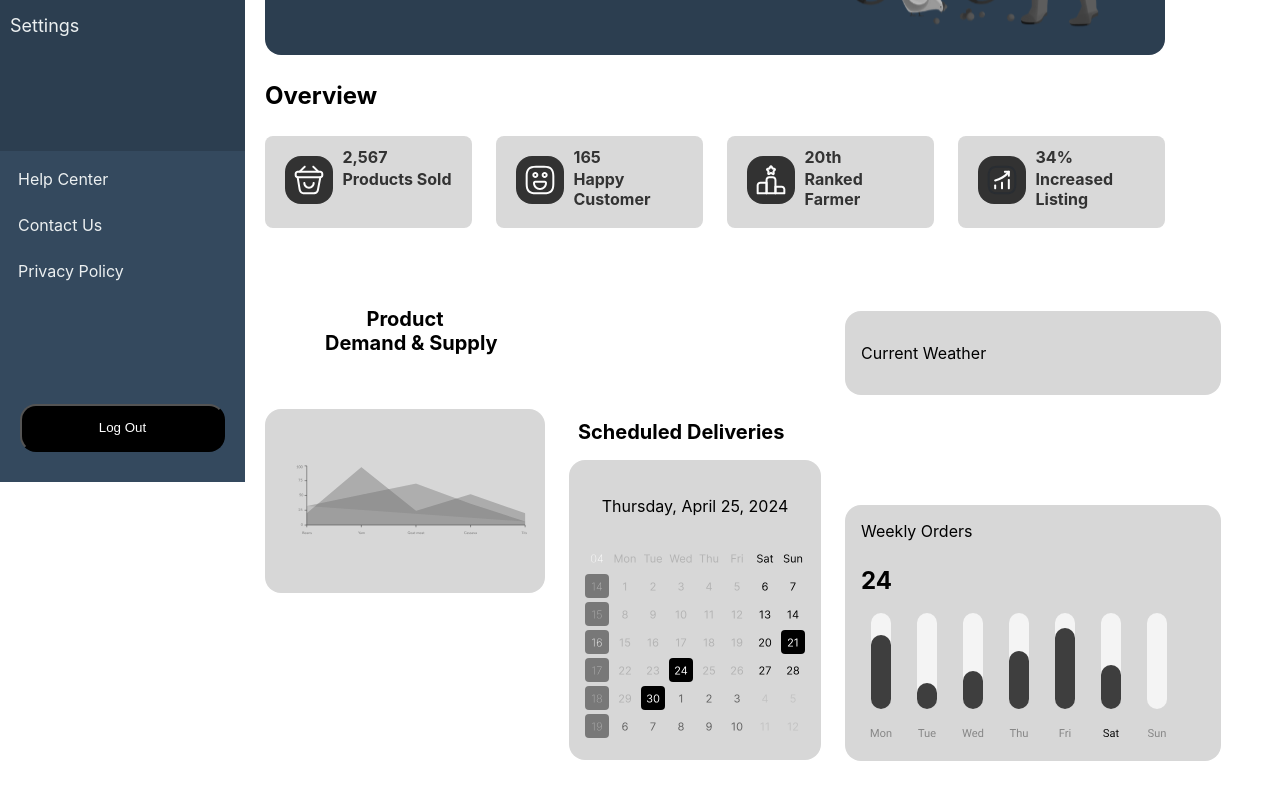
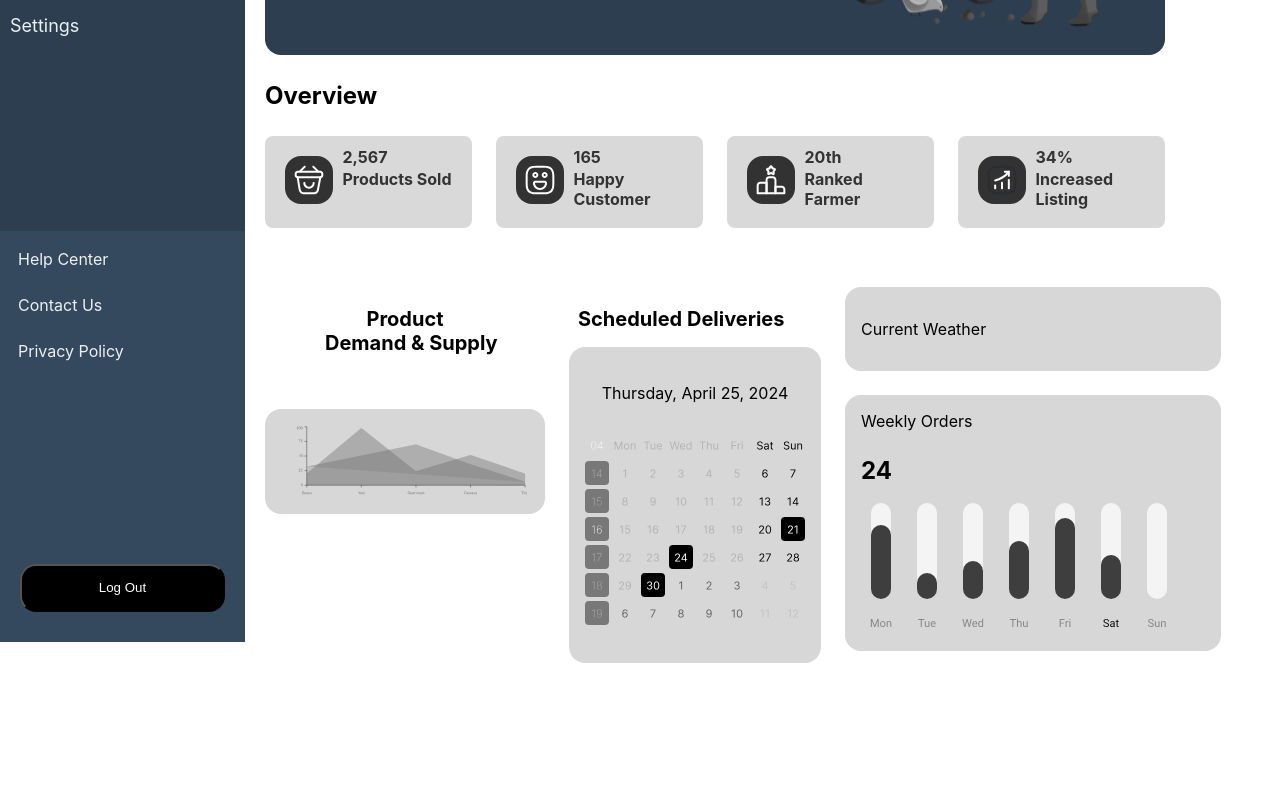
Before and after one commit to temidayobelloh/Agri_Swift, a React (Create React App) app: page /dashboard in a window 1280 px wide. Shown: the part 362-1162 px from the top of the page. After the commit the page ends 1045 px from the top, so only its background shows below. Built offline with nearby package versions, Linux system fonts and the light colour scheme.

Commit message:
worked on the settings page

```diff
--- a/src/Components/Dashboard-Figure/dashboard-figure.css
+++ b/src/Components/Dashboard-Figure/dashboard-figure.css
@@ -4,6 +4,7 @@
   justify-content: space-between;
   max-width: 1080px;
   margin: 0 auto;
+  margin-top: 0;
 }
 
 .dashboard-figure-title {
@@ -19,10 +20,9 @@
 }
 
 .dashboard-figure-two {
-  display: flex;
-  flex-wrap: wrap;
   max-width: 436px;
-  height: 152px;
+  max-height: 436px;
+  height: auto;
   background-color: #D7D7D7;
   border-radius: 16px;
   padding: 16px 18px;
@@ -39,27 +39,25 @@
 }
 
 .fig-three-title {
-  width: 186px;
+  max-width: 186px;
   height: 24px;
-  margin-top: 133px;
   margin-bottom: 16px;
   line-height: 24px;
   font-weight: bold;
   font-size: 20px !important;
   white-space: nowrap;
   margin-left: 33px;
-  margin-top: 133px;
   text-align: center;
 }
 
 .dashboard-figure-three {
   max-width: 252px;
-  height: 260px;
+  max-height: 436px;
+  height: auto;
   background-color: #D7D7D7;
   text-align: center;
   border-radius: 16px;
   align-items: center;
-  margin-bottom: 20px;
   margin-left: 24px;
   padding: 20px 16px 20px 16px;
 }
@@ -67,13 +65,11 @@
 .calendar-image {
   width: 220px;
   height: 220px;
-  margin-bottom: 20px;
   padding: 0;
 }
 
 .fig-four-and-five-wrapper {
   max-width: 344px;
-  margin-top: 24px;
   height: 128px;
 }
 
@@ -88,14 +84,10 @@
   margin-left: 24px;
 }
 
-.dashboard-figure-five {
-  margin-top: 110px;
-}
-
 .figure-five-title {
-  font-size: 24px; /* corrected the missing unit */
+  max-width: 209px;
+  font-size: 24px;
   font-weight: bold;
   line-height: 32px;
-  width: 209px;
   margin-bottom: 16px;
 }
--- a/src/Components/Pages/Settings/settings.css
+++ b/src/Components/Pages/Settings/settings.css
@@ -1,16 +1,27 @@
 .settings-layout {
   display: block;
-  max-height: 844px;
-  margin-top: 40px;
+  max-height: 436px; /* Limiting the max height */
+  margin-top: 2px;
+  margin-left: 9px;
 }
-
+.heading{
+  margin-bottom: 20px;
+  margin-left: 10px;
+}
+.sub-heading{
+  margin-left: 52px;
+}
 .layout-one {
   width: 368px;
   height: 156px;
-  padding: 24px 0px 0px 0px;
-  padding: 24px;
+  padding: 15px;
+  border-radius: 16px;
+  background-color: #F0F0F0;
+  color: black;
   margin-top: 16px;
-  border-radius: 16px;
-  background-color: #67819b;
-  color: white;
 }
+.users{
+  margin-left: 7 px;
+  width: 40px;
+  min-height: 40px;
+}
--- a/src/Components/Pages/Settings/settings.jsx
+++ b/src/Components/Pages/Settings/settings.jsx
@@ -1,5 +1,6 @@
 import React from 'react';
 import './settings.css';
+import user from '../../assets/user-icon.svg';
 
 const Settings = () => {
   return (
@@ -21,12 +22,11 @@ const Settings = () => {
         </div>
       </div>
       <div className='settings-layout'>
-        <div className='layout-one'> <img alt="icon"/> <b>Account</b><p>Account setting for personalization options for a tailored experience</p></div>
-        <div className='layout-one'> <img alt="icon"/> <b>Notification</b><p>Account setting for personalization options for a tailored experience</p></div>
-        <div className='layout-one'> <img alt="icon"/> <b>General</b><p>Account setting for personalization options for a tailored experience</p></div>
-        <div className='layout-one'> <img alt="icon"/> <b>Accesibility</b><p>Account setting for personalization options for a tailored experience</p></div>
-        <div className='layout-one'> <img alt="icon"/> <b>Help & Support</b><p>Account setting for personalization options for a tailored experience</p></div>
-        </div>
+        <div className='layout-one'> <img className='users' src={user} alt="icon"/> <b className='heading'>Account</b><p className='sub-heading'>Account setting for personalization options for a tailored experience</p></div>
+        <div className='layout-one'> <img className='users' src={user} alt="icon"/> <b className='heading'>Notification</b><p className='sub-heading'>Account setting for personalization options for a tailored experience</p></div>
+        <div className='layout-one'> <img className='users' src={user} alt="icon"/> <b className='heading'>General</b><p className='sub-heading'>Account setting for personalization options for a tailored experience</p></div>
+        <div className='layout-one'> <img className='users' src={user} alt="icon"/> <b className='heading'>Accesibility</b><p className='sub-heading'>Account setting for personalization options for a tailored experience</p></div>
+      </div>
     </div>
   );
 }
--- a/src/Components/Pages/UserDashboard/user-dashboard.css
+++ b/src/Components/Pages/UserDashboard/user-dashboard.css
@@ -33,7 +33,7 @@
     list-style: none;
     padding: 0;
     margin: 0;
-    margin-bottom: 105px;
+    margin-bottom: 185px;
   }
 
   .sidebar li {
@@ -63,7 +63,6 @@
   .content {
     flex: 1;
     padding: 20px;
-    overflow-y: auto; /* Enable vertical scrolling if content exceeds height */
   }
 
   /* Dashboard footer styles */
@@ -74,6 +73,7 @@
     margin-top: 50px;
     padding: 10px;
     margin-left: 0px;
+    margin-bottom: 10px;
   }
 
   .dashboard-footer-container ul {
```
Also changed, not shown: src/Components/assets/user-icon.svg (added).
